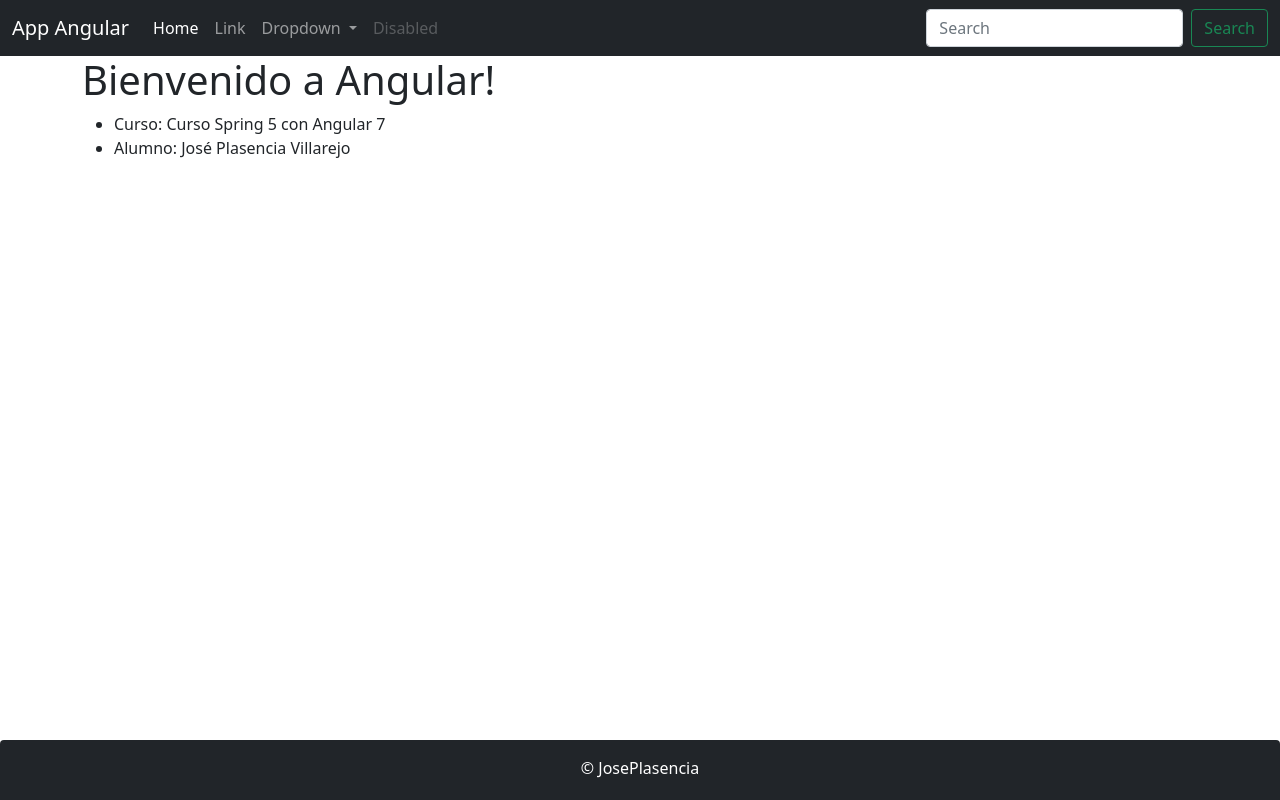
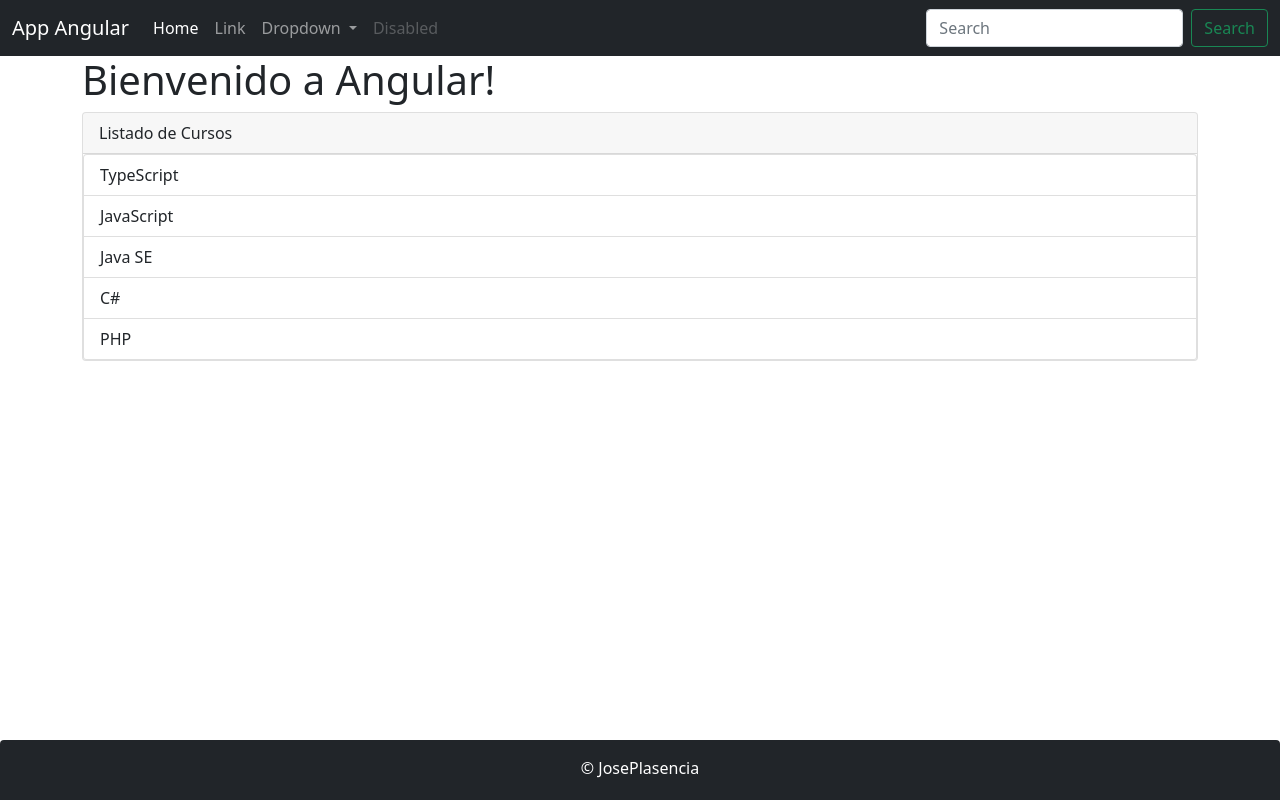
Before and after one commit to plasenciavillarejo/clientes-app, an Angular app: page / in a window 1280 px wide. Built offline with nearby package versions, Linux system fonts and the light colour scheme.

Commit message:
Clase 299: Ejemplo de como iterar una lista de string usando *ngFor

```diff
--- a/src/app/app.component.html
+++ b/src/app/app.component.html
@@ -8,11 +8,16 @@
 <h1>
   {{title}}!
 </h1>
+
 <!-- Para llamar a un atributto se le indica las 2 llaves -> {{Atributo}}-->
-<ul>
+<!--<ul>
   <li>Curso: {{curso}}</li>
   <li>Alumno: {{alumno}}</li>
-</ul>
+</ul>-->
+
+<!-- Llamamos a nuestra directiva. -->
+<app-directiva></app-directiva>
+
 </div>
 <!-- Inyectamos nuestro footer. -->
 <app-footer></app-footer>
--- a/src/app/app.module.ts
+++ b/src/app/app.module.ts
@@ -7,13 +7,15 @@ import { AppComponent } from './app.component';
 /* 1.- Importamos la clase header.component */
 import { HeaderComponent } from './header/header.component';
 import { FooterComponent } from './footer/footer.component';
+import { DirectivaComponent } from './directiva/directiva.component';
 
 @NgModule({
   /* 1.- Se registras nuestras clases @component */
   declarations: [
     AppComponent,
     HeaderComponent,
-    FooterComponent
+    FooterComponent,
+    DirectivaComponent
   ],
   imports: [
     BrowserModule
--- /dev/null
+++ b/src/app/directiva/directiva.component.html
@@ -0,0 +1,16 @@
+<div class="card">
+  <div class="card-header">
+    Listado de Cursos
+  </div>
+  <ul class="list-group">
+  <!-- 1.- Vamos a tener nuestro ngFor.
+       2.- Usamos boostrap para nuestros estilos.
+       3.- Vamos a usar la directiva ngFor -> *ngFor="let curso of listaCurso"
+         Otra forma que provee el Plugin para trabajar con Angular -> *ng2-ngFo
+       4.- Para imprimir por pantalla llamamos a la variable creado con el let -> {{curso}}
+      5.- Para ejecutar nos vamos a la consola -> ng serve cuando es la primera vez
+       ng serve -o -> Cuando ya hemos iniciado el servidor. -->
+
+    <li class="list-group-item" *ngFor="let curso of listaCurso">{{ curso }}</li>
+  </ul>
+</div>
--- /dev/null
+++ b/src/app/directiva/directiva.component.ts
@@ -0,0 +1,17 @@
+import { Component, OnInit } from '@angular/core';
+
+@Component({
+  selector: 'app-directiva',
+  templateUrl: './directiva.component.html'
+})
+export class DirectivaComponent {
+
+/* 1.- Creamos un arreglo de string.
+  2.- La idea es iterar sobre este arreglo utlizando la directiva ngFor en
+  la vista. */
+  listaCurso: string[] = ['TypeScript','JavaScript','Java SE','C#','PHP'];
+
+
+  constructor() { }
+
+}
```
